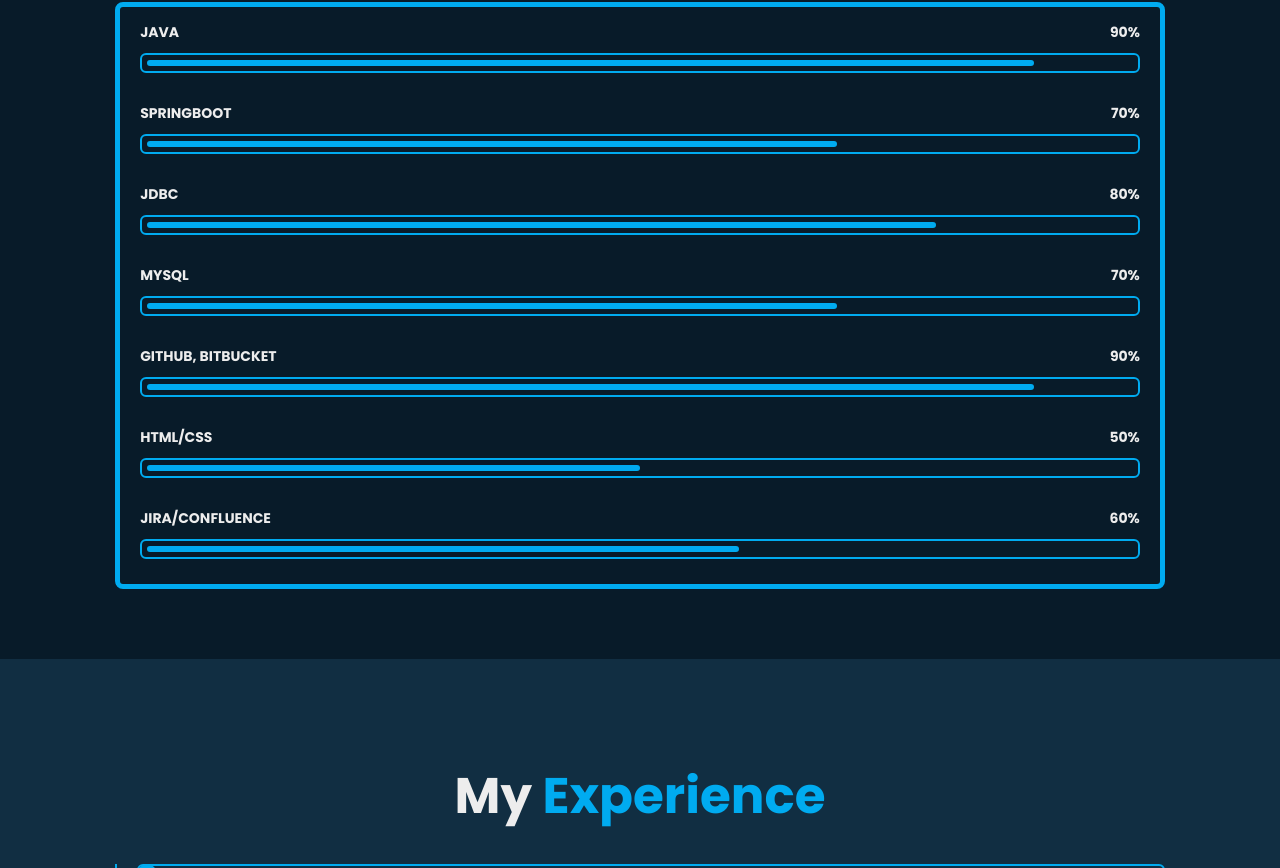
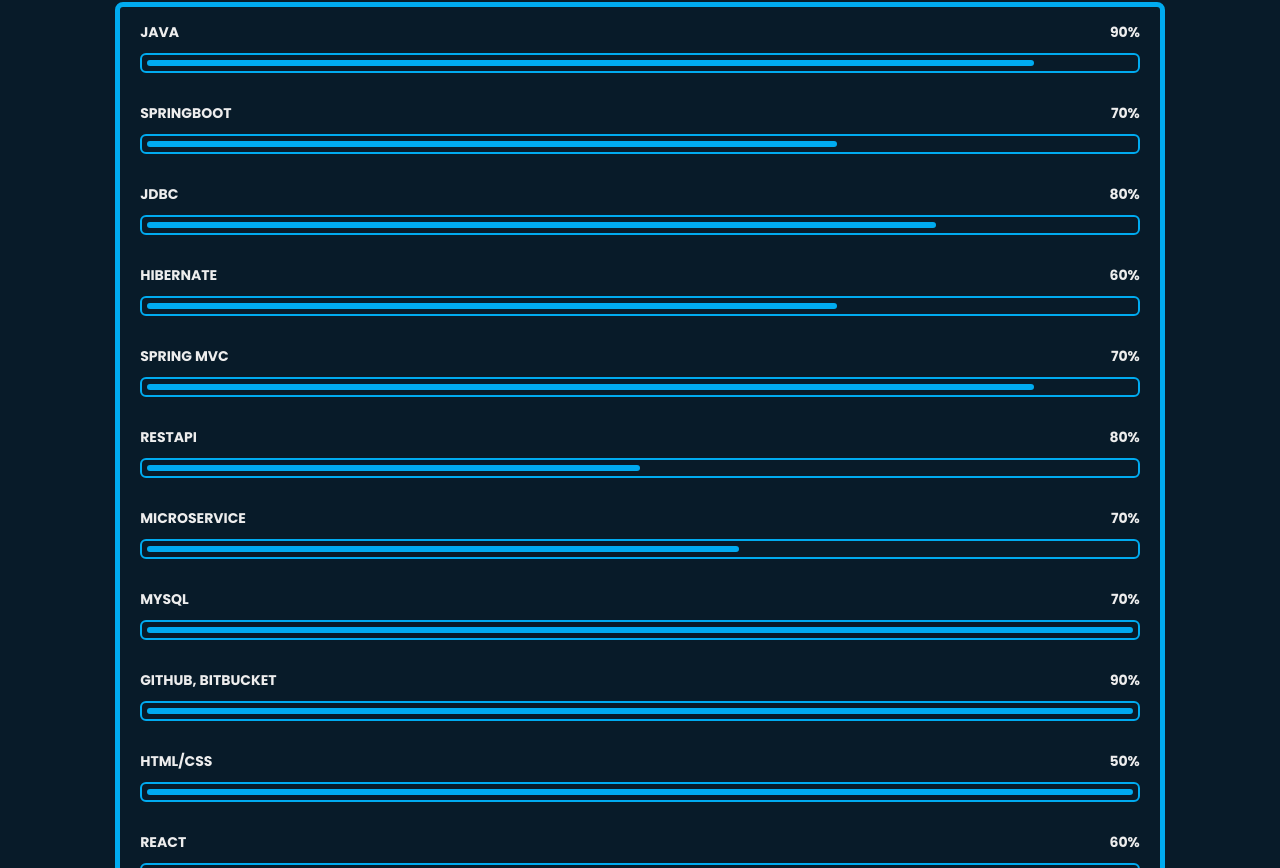
Before and after one commit to Mithunkumarhs/portfolio, a plain HTML site: page index.html in a window 1280 px wide. Shown: the part 1932-2800 px from the top of the page. Drawn offline with nearby package versions, Linux system fonts and the light colour scheme.

Commit message:
Update index.html

```diff
--- a/index.html
+++ b/index.html
@@ -111,6 +111,26 @@
                         </div>
 
                         <div class="progress">
+                            <h3>HIBERNATE <span>60%</span></h3>
+                            <div class="bar"><span></span></div>
+                        </div>
+
+                        <div class="progress">
+                            <h3>SPRING MVC <span>70%</span></h3>
+                            <div class="bar"><span></span></div>
+                        </div>
+
+                        <div class="progress">
+                            <h3>RESTAPI <span>80%</span></h3>
+                            <div class="bar"><span></span></div>
+                        </div>
+
+                        <div class="progress">
+                            <h3>MICROSERVICE <span>70%</span></h3>
+                            <div class="bar"><span></span></div>
+                        </div>
+
+                        <div class="progress">
                             <h3>MYSQL <span>70%</span></h3>
                             <div class="bar"><span></span></div>
                         </div>
@@ -122,6 +142,11 @@
 
                         <div class="progress">
                             <h3>HTML/CSS <span>50%</span></h3>
+                            <div class="bar"><span></span></div>
+                        </div>
+
+                        <div class="progress">
+                            <h3>REACT <span>60%</span></h3>
                             <div class="bar"><span></span></div>
                         </div>
 
```
